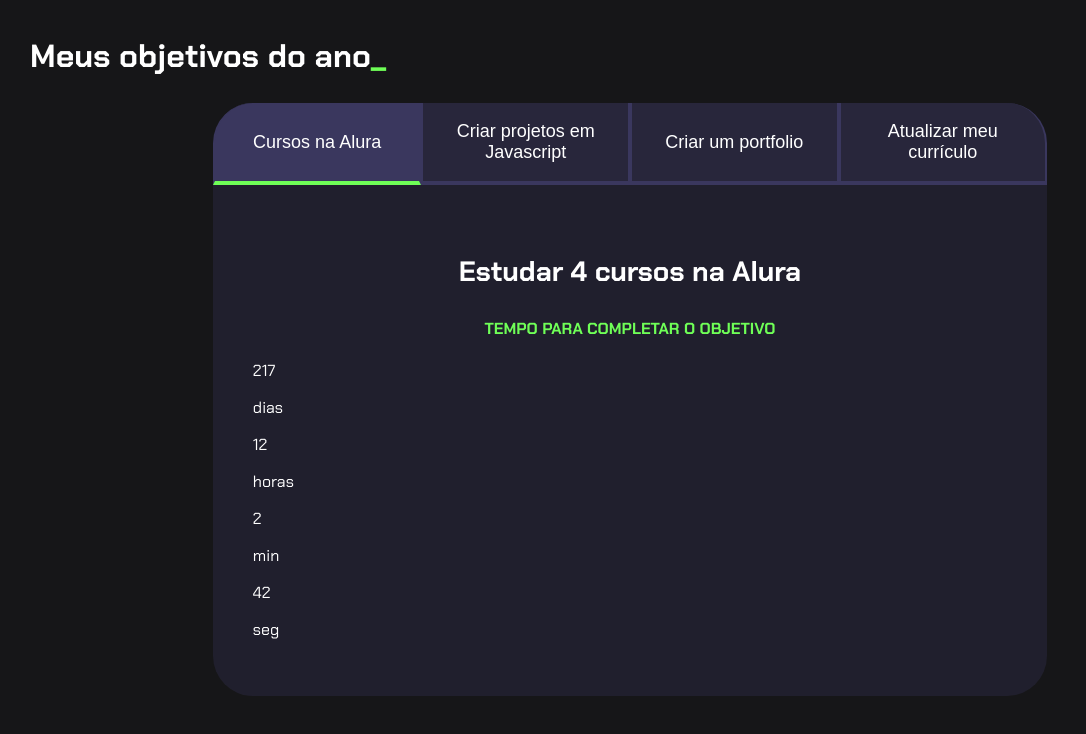
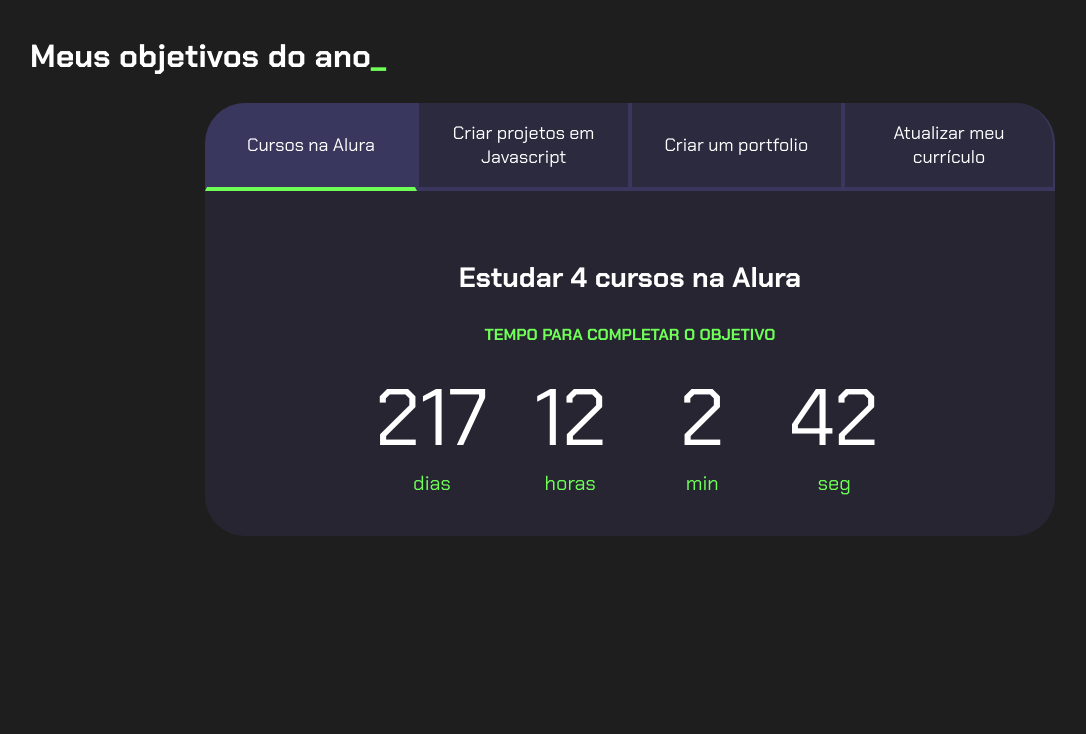
Before and after one commit to Amanluma/Meus-Objetivos, a plain HTML site: page index.html in a window 1280 px wide. Shown: the whole page, without its empty margins (10-1096 px from the left). Drawn offline with Linux system fonts and the light colour scheme.

Commit message:
Update style.css

```diff
--- a/style.css
+++ b/style.css
@@ -1,7 +1,7 @@
-@import url('https://fonts.googleapis.com/css?family=Chakra+Petch:wght@400;700&display=swap');
+@import url('https://fonts.googleapis.com/css2?family=Chakra+Petch:wght@400;700&display=swap');
 
 :root {
-  --cor-de-fundo: #161618;
+    --cor-de-fundo: #1E1E1E;
     --verde: #6FFF57;
     --branco: #FFFFFF;
     --botao-ativo: #3A375E;
@@ -38,7 +38,7 @@
 
 
 .botao {
-    font-family: "Crakra Petch", sans-serif;
+    font-family: 'Chakra Petch', sans-serif;
     background-color: var(--botao-inativo);
     color: var(--branco);
     display: flex;
@@ -72,23 +72,45 @@
     border-radius: 0 0 40px 40px;
 }
 .aba-conteudo.ativo{
-        display: block;
+    display:block;
 }
 
 .aba-conteudo{
     display: none;
 }
 
-
 .aba-conteudo-titulo-principal{
     font-size: 28px;
     text-align: center;
 }
-
 .aba-conteudo-titulo-secundario{
     text-align: center;
     color: var(--verde);
     text-transform: uppercase;
+}
+
+.contador{
+    display:flex;
+    justify-content: center;
+    flex-wrap: wrap;
+}
+.contador-digito{
+    padding: 0 16px;
+    text-align: center;
+    min-width: 100px;
+}
+
+.contador-digito-numero{
+    font-size: 80px;
+    margin: 0;
+
+}
+
+.contador-digito-texto{
+    color: var(--verde);
+    font-size: 20px;
+    margin: 0;
+
 }
 
 @media screen and (min-width: 768px) {
@@ -103,5 +125,4 @@
     .botao:last-child {
         border-radius: 0 40px 0 0;
     }
-
 }
```
Lines whose indentation alone changed are shown as unchanged.
